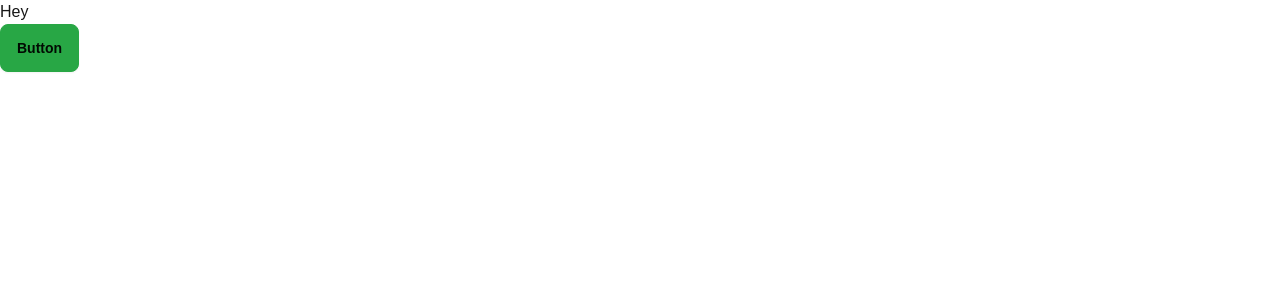
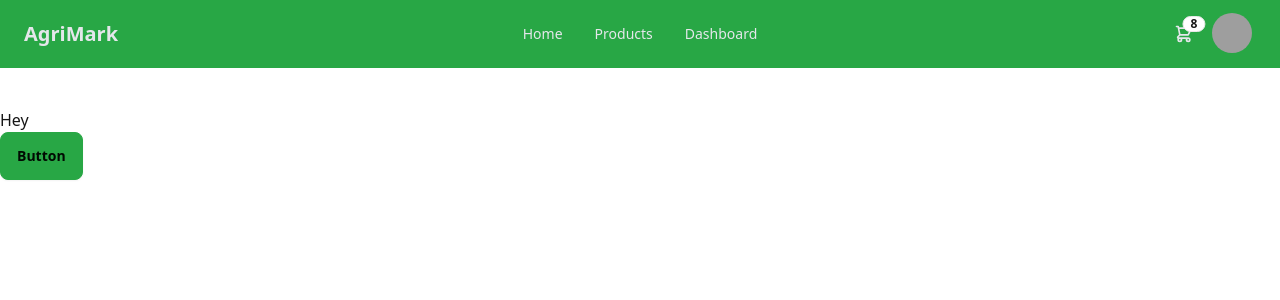
Before and after one commit to mstsurnalyakter/agri_market, a Next.js app: page / in a window 1280 px wide. Shown: the top 300 px of the page. Built offline with nearby package versions, Linux system fonts and the light colour scheme; grey boxes are pictures that could not be loaded.

Commit message:
add:NavBar

```diff
--- a/src/app/globals.css
+++ b/src/app/globals.css
@@ -3,27 +3,3 @@
 @tailwind base;
 @tailwind components;
 @tailwind utilities;
-
-:root {
-  --background: #ffffff;
-  --foreground: #171717;
-}
-
-@media (prefers-color-scheme: dark) {
-  :root {
-    --background: #0a0a0a;
-    --foreground: #ededed;
-  }
-}
-
-body {
-  color: var(--foreground);
-  background: var(--background);
-  font-family: Arial, Helvetica, sans-serif;
-}
-
-@layer utilities {
-  .text-balance {
-    text-wrap: balance;
-  }
-}
--- a/src/app/layout.tsx
+++ b/src/app/layout.tsx
@@ -1,5 +1,6 @@
 import type { Metadata } from "next";
 import localFont from "next/font/local";
+import NavBar from "../../src/components/shared/NavBar";
 import "./globals.css";
 
 const geistSans = localFont({
@@ -26,9 +27,12 @@
   return (
     <html lang="en" data-theme="agriMarket">
       <body
-        className={`${geistSans.variable} ${geistMono.variable} antialiased`}
+        className={`${geistSans.variable} ${geistMono.variable} antialiased mx-auto max-w-7xl font-poppins`}
       >
-        {children}
+        <NavBar />
+        <main className="mt-10 mb-10 min-h-[calc(100vh-432px)]">
+          {children}
+        </main>
       </body>
     </html>
   );
--- /dev/null
+++ b/src/components/shared/NavBar.jsx
@@ -0,0 +1,171 @@
+import Link from "next/link";
+import React from "react";
+
+const NavBar = () => {
+
+  const lists=[
+    {
+      title:"Home",
+      link:"/"
+    },
+    {
+      title:"Products",
+      link:"/products"
+    },
+    {
+      title:"Dashboard",
+      link:"/dashboard"
+    }
+  ]
+
+  return (
+    <div className="navbar bg-primary px-6 text-gray-200">
+      <div className="navbar-start">
+        <div className="dropdown">
+          <div tabIndex={0} role="button" className="btn btn-ghost lg:hidden">
+            <svg
+              xmlns="http://www.w3.org/2000/svg"
+              className="h-5 w-5"
+              fill="none"
+              viewBox="0 0 24 24"
+              stroke="currentColor"
+            >
+              <path
+                strokeLinecap="round"
+                strokeLinejoin="round"
+                strokeWidth="2"
+                d="M4 6h16M4 12h8m-8 6h16"
+              />
+            </svg>
+          </div>
+          <ul
+            tabIndex={0}
+            className="menu menu-sm dropdown-content bg-primary rounded-box z-[1] mt-3 w-52 p-2 shadow"
+          >
+            {lists.map((list) => (
+              <li>
+                <Link href={list.link}>{list?.title}</Link>
+              </li>
+            ))}
+            {/* <li>
+              <a>Item 1</a>
+            </li>
+            <li>
+              <a>Parent</a>
+              <ul className="p-2">
+                <li>
+                  <a>Submenu 1</a>
+                </li>
+                <li>
+                  <a>Submenu 2</a>
+                </li> */}
+            {/* </ul>
+            </li>
+            <li>
+              <a>Item 3</a>
+            </li> */}
+          </ul>
+        </div>
+        <a className="text-xl font-bold">AgriMark</a>
+      </div>
+      <div className="navbar-center hidden lg:flex">
+        <ul className="menu menu-horizontal px-1">
+          {lists.map((list) => (
+            <li>
+              <Link href={list.link}>{list?.title}</Link>
+            </li>
+          ))}
+          {/* <li>
+            <a>Item 1</a>
+          </li>
+          <li>
+            <details>
+              <summary>Parent</summary>
+              <ul className="p-2 bg-primary">
+                <li>
+                  <a>Submenu 1</a>
+                </li>
+                <li>
+                  <a>Submenu 2</a>
+                </li>
+              </ul>
+            </details>
+          </li>
+          <li>
+            <a>Item 3</a>
+          </li> */}
+        </ul>
+      </div>
+      <div className="navbar-end">
+        {/* <a className="btn">Button</a> */}
+        <div className="dropdown dropdown-end">
+          <div tabIndex={0} role="button" className="btn btn-ghost btn-circle">
+            <div className="indicator">
+              <svg
+                xmlns="http://www.w3.org/2000/svg"
+                className="h-5 w-5"
+                fill="none"
+                viewBox="0 0 24 24"
+                stroke="currentColor"
+              >
+                <path
+                  strokeLinecap="round"
+                  strokeLinejoin="round"
+                  strokeWidth="2"
+                  d="M3 3h2l.4 2M7 13h10l4-8H5.4M7 13L5.4 5M7 13l-2.293 2.293c-.63.63-.184 1.707.707 1.707H17m0 0a2 2 0 100 4 2 2 0 000-4zm-8 2a2 2 0 11-4 0 2 2 0 014 0z"
+                />
+              </svg>
+              <span className="badge badge-sm indicator-item">8</span>
+            </div>
+          </div>
+          <div
+            tabIndex={0}
+            className="card card-compact dropdown-content bg-primary z-[1] mt-3 w-52 shadow"
+          >
+            <div className="card-body">
+              <span className="text-lg font-bold">8 Items</span>
+              <span className="text-info">Subtotal: $999</span>
+              <div className="card-actions">
+                <button className="btn btn-primary btn-block">View cart</button>
+              </div>
+            </div>
+          </div>
+        </div>
+        <div className="dropdown dropdown-end">
+          <div
+            tabIndex={0}
+            role="button"
+            className="btn btn-ghost btn-circle avatar"
+          >
+            <div className="w-10 rounded-full">
+              <img
+                alt="Tailwind CSS Navbar component"
+                src="https://img.daisyui.com/images/stock/photo-1534528741775-53994a69daeb.webp"
+              />
+            </div>
+          </div>
+          <ul
+            tabIndex={0}
+            className="menu menu-sm dropdown-content bg-primary rounded-box z-[1] mt-3 w-52 p-2 shadow"
+          >
+            <li>
+              <a className="justify-between">
+                Profile
+                <span className="badge">New</span>
+              </a>
+            </li>
+            <li>
+              <a>Settings</a>
+            </li>
+            <li>
+              <a>Logout</a>
+            </li>
+          </ul>
+        </div>
+        {/* <a className="btn">Button</a> */}
+      </div>
+    </div>
+  );
+};
+
+export default NavBar;
```
